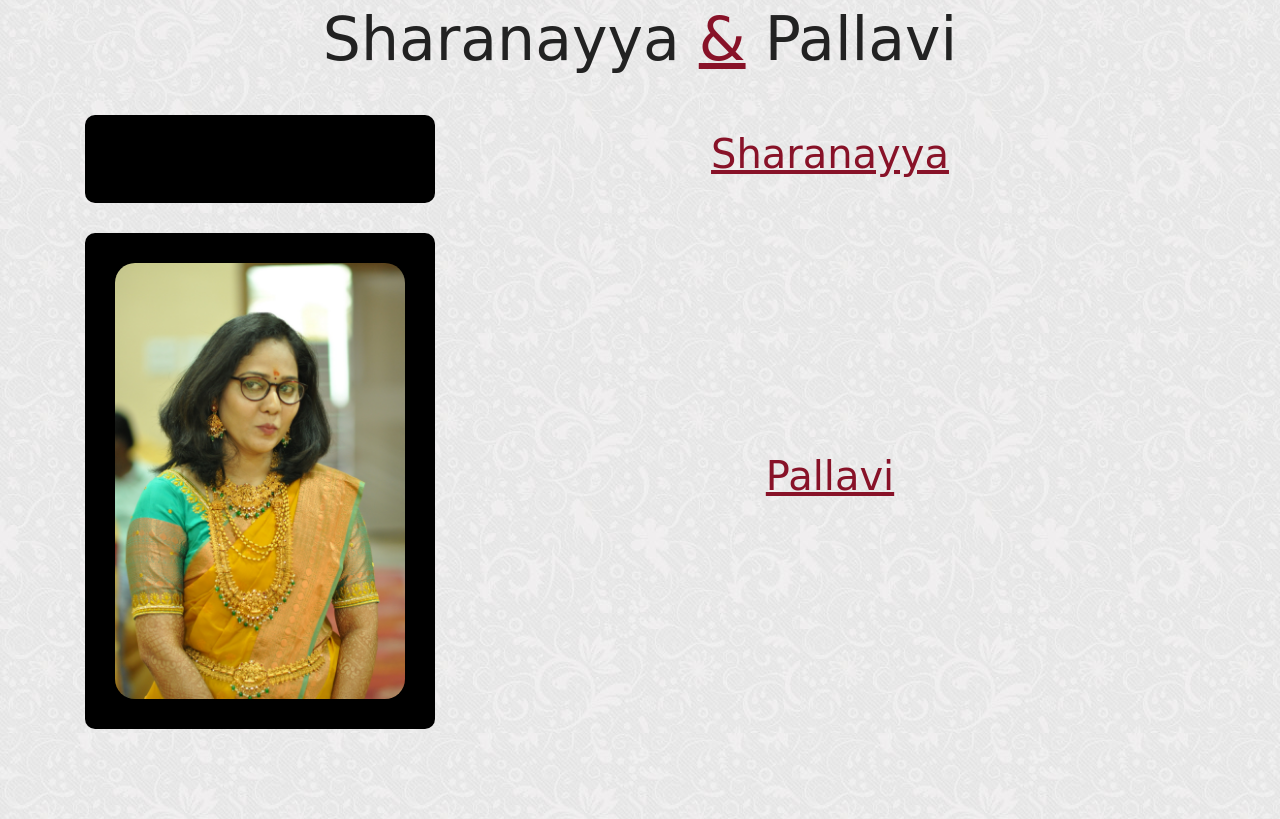
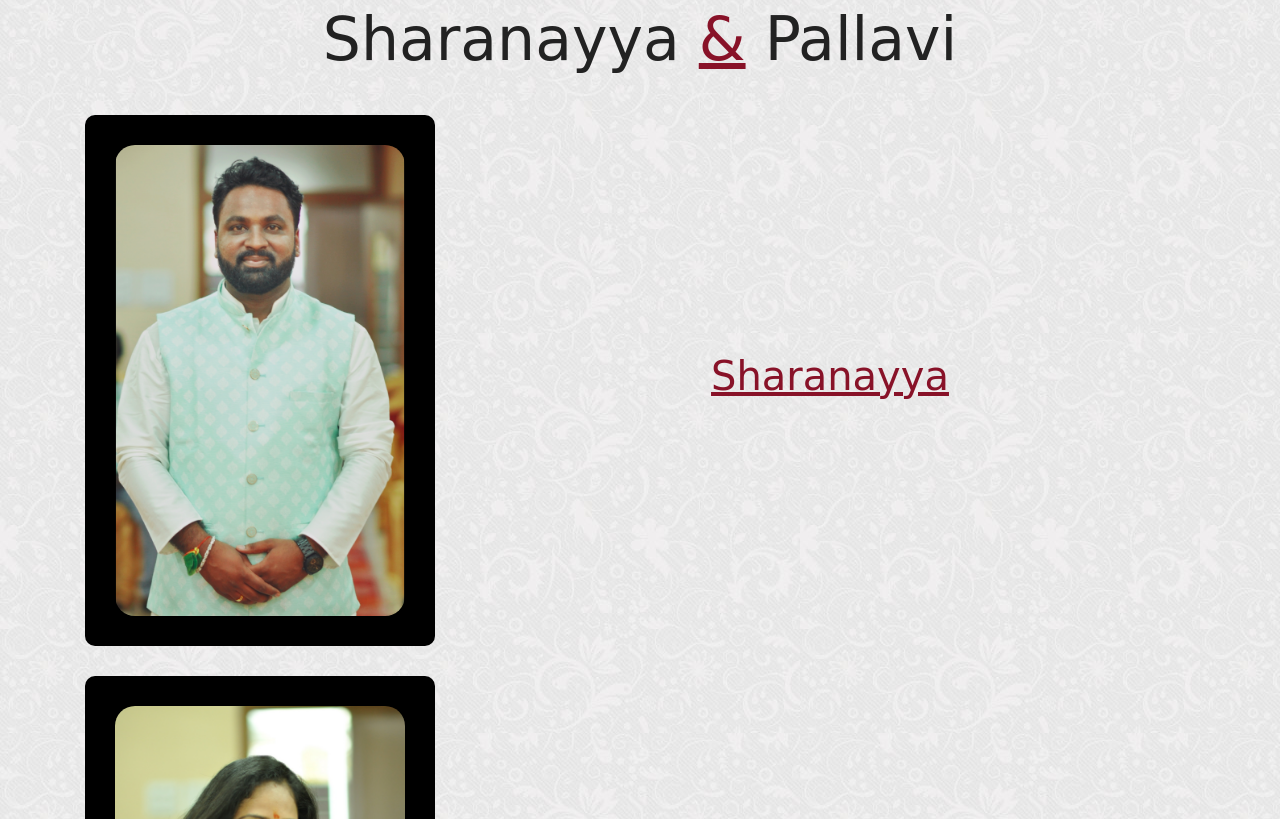
Before and after one commit to Mathpati-Family-Wedding-Ceremony/sharanu-weds-pallavi, a plain HTML site: page index.html in a window 1280 px wide. Shown: the part 921-1740 px from the top of the page. Drawn offline with nearby package versions, Linux system fonts and the light colour scheme; a web font is replaced by a local one.

Commit message:
Groom image path extension changed.

```diff
--- a/index.html
+++ b/index.html
@@ -111,7 +111,7 @@
 							<div class="col-lg-4 col-md-6 col-sm-12">
 								<div class="about-m">
 									<div class="about-img">
-										<img class="img-fluid" src="images/Shanu.jpg" alt=""  loading="lazy"/>
+										<img class="img-fluid" src="images/Shanu.png" alt=""  loading="lazy"/>
 									</div>
 									<!-- <ul>
 										<li><a href="#"><i class="fa fa-facebook"></i></a></li>
```
